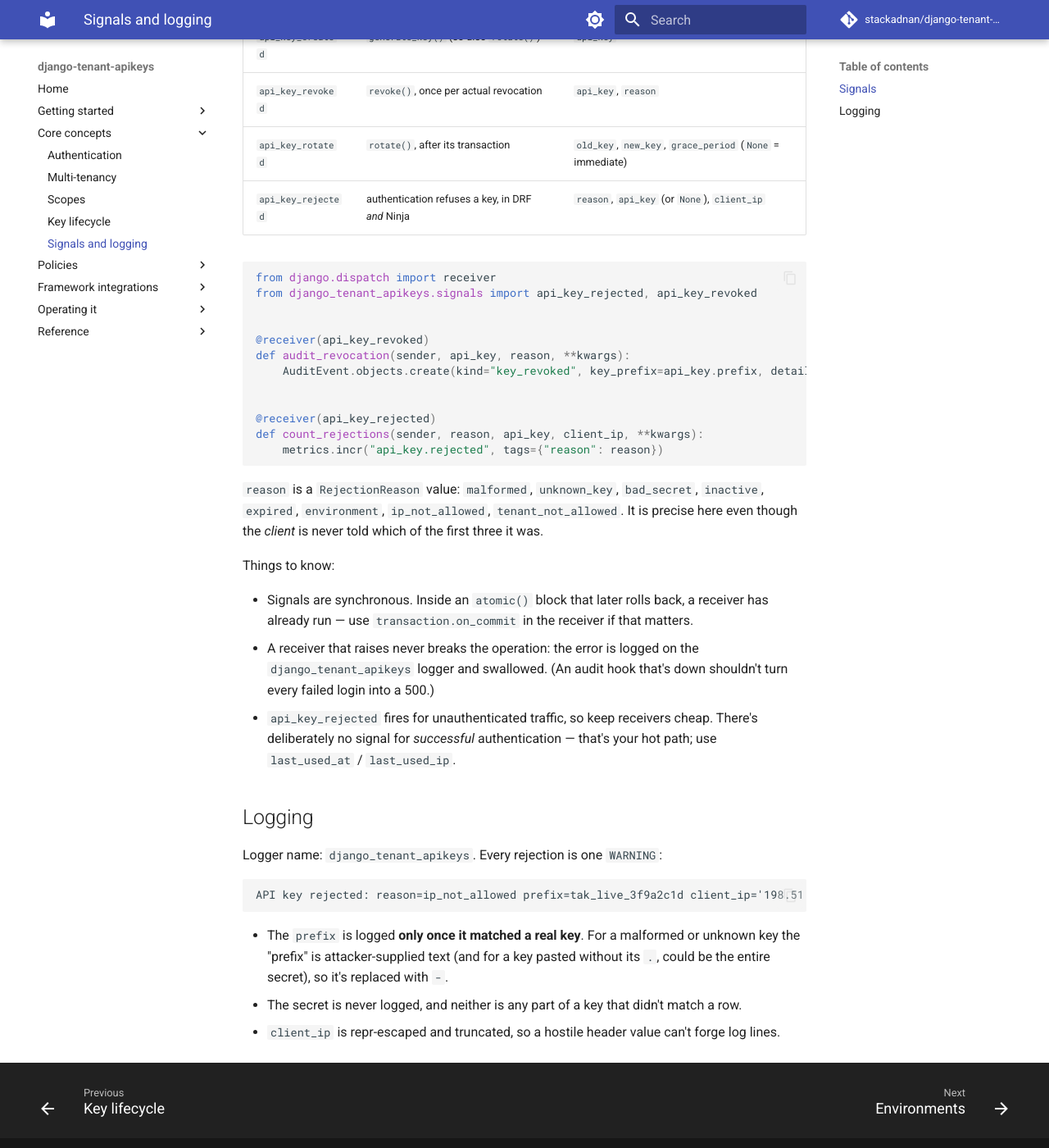
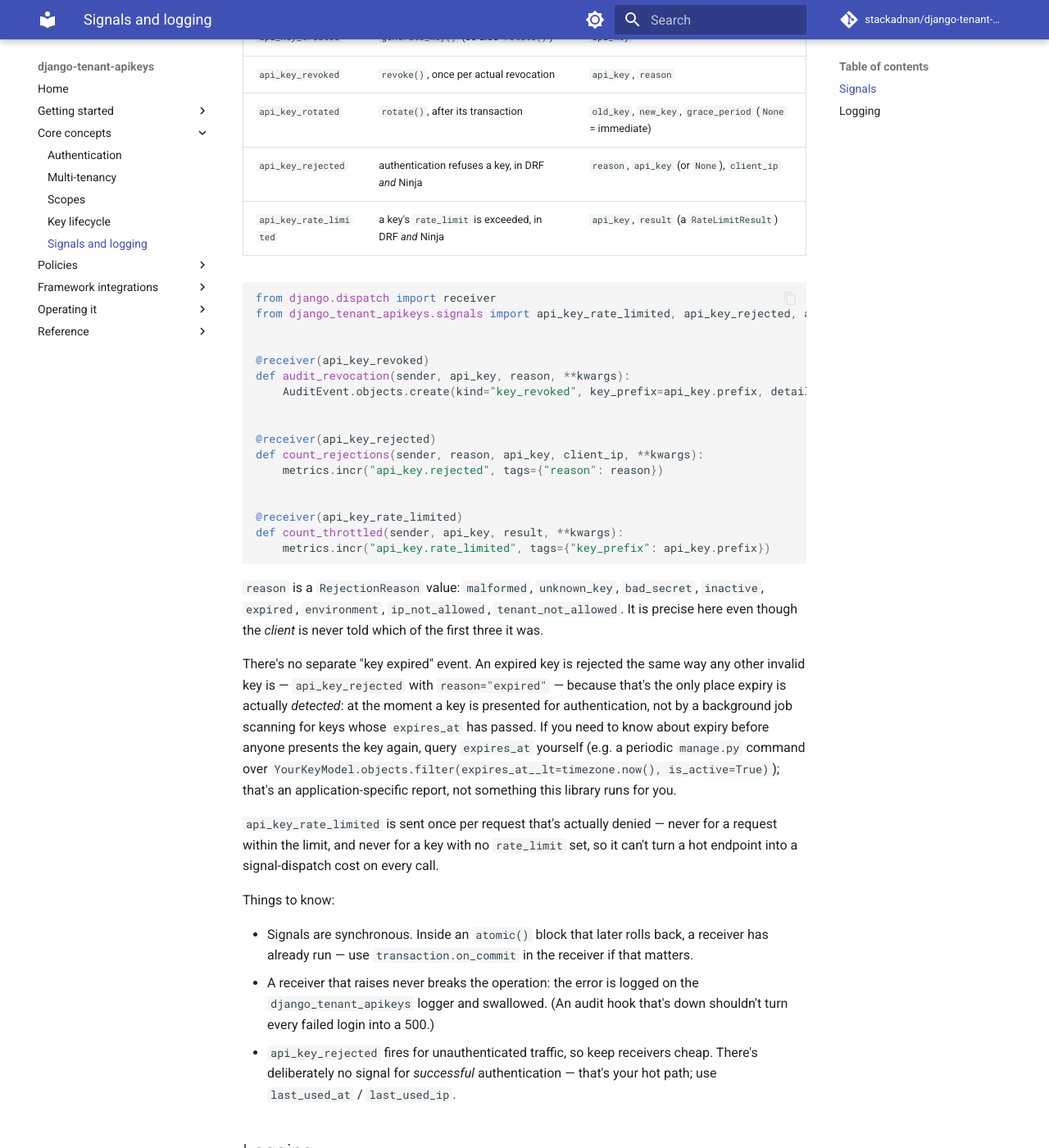
Before and after one commit to stackadnan/django-tenant-apikeys, an MkDocs documentation site: the page built from docs/signals.md, in a window 1280 px wide and 1400 px high, scrolled down 412 px. Shown: the whole window at 82% size. Built offline with MkDocs 1.6.1 and Material for MkDocs 9.7.7, drawn with Linux system fonts in a browser that asks for light colours; comment, search, counter and statistics services are not loaded; some of the changed text lies outside the part shown.

Commit message:
docs: document rate-limit signals and key expiration
Document the new api_key_rate_limited signal in the signals guide
and API reference, including when it fires, the data it provides,
and an example receiver.

Also document the warnings logged when a key is rate limited or
the rate-limit cache is unavailable.

Clarify that there is no separate signal for expired keys.
Expiration is detected when a key is used for authentication,
and api_key_rejected already covers this case with
reason="expired".

````diff
--- a/docs/signals.md
+++ b/docs/signals.md
@@ -16,10 +16,11 @@ All four are plain `django.dispatch.Signal`s in
 | `api_key_revoked` | `revoke()`, once per actual revocation | `api_key`, `reason` |
 | `api_key_rotated` | `rotate()`, after its transaction | `old_key`, `new_key`, `grace_period` (`None` = immediate) |
 | `api_key_rejected` | authentication refuses a key, in DRF *and* Ninja | `reason`, `api_key` (or `None`), `client_ip` |
+| `api_key_rate_limited` | a key's `rate_limit` is exceeded, in DRF *and* Ninja | `api_key`, `result` (a `RateLimitResult`) |
 
 ```python
 from django.dispatch import receiver
-from django_tenant_apikeys.signals import api_key_rejected, api_key_revoked
+from django_tenant_apikeys.signals import api_key_rate_limited, api_key_rejected, api_key_revoked
 
 
 @receiver(api_key_revoked)
@@ -30,12 +31,33 @@ def audit_revocation(sender, api_key, reason, **kwargs):
 @receiver(api_key_rejected)
 def count_rejections(sender, reason, api_key, client_ip, **kwargs):
     metrics.incr("api_key.rejected", tags={"reason": reason})
+
+
+@receiver(api_key_rate_limited)
+def count_throttled(sender, api_key, result, **kwargs):
+    metrics.incr("api_key.rate_limited", tags={"key_prefix": api_key.prefix})
 ```
 
 `reason` is a `RejectionReason` value: `malformed`, `unknown_key`,
 `bad_secret`, `inactive`, `expired`, `environment`, `ip_not_allowed`,
 `tenant_not_allowed`. It is precise here even though the *client* is never
 told which of the first three it was.
+
+There's no separate "key expired" event. An expired key is rejected the
+same way any other invalid key is — `api_key_rejected` with
+`reason="expired"` — because that's the only place expiry is actually
+*detected*: at the moment a key is presented for authentication, not by a
+background job scanning for keys whose `expires_at` has passed. If you need
+to know about expiry before anyone presents the key again, query
+`expires_at` yourself (e.g. a periodic `manage.py` command over
+`YourKeyModel.objects.filter(expires_at__lt=timezone.now(), is_active=True)`);
+that's an application-specific report, not something this library runs for
+you.
+
+`api_key_rate_limited` is sent once per request that's actually denied —
+never for a request within the limit, and never for a key with no
+`rate_limit` set, so it can't turn a hot endpoint into a signal-dispatch
+cost on every call.
 
 Things to know:
 
@@ -65,3 +87,14 @@ API key rejected: reason=ip_not_allowed prefix=tak_live_3f9a2c1d client_ip='198.
   match a row.
 - `client_ip` is repr-escaped and truncated, so a hostile header value can't
   forge log lines.
+
+A key being rate limited is also one `WARNING`:
+
+```
+API key rate limited: prefix=tak_live_3f9a2c1d limit=100/minute retry_after=37
+```
+
+And, separately, the rate-limit cache itself being unreachable (a dropped
+Redis connection, a timeout) is its own `WARNING` — not a rejection or a
+rate-limit event, since no limit was actually checked. See
+[Rate limiting: when the cache is unreachable](rate-limiting.md#when-the-cache-is-unreachable).
````
Also changed, not shown: docs/api-reference.md (+2 -2 lines), 1 other file.
